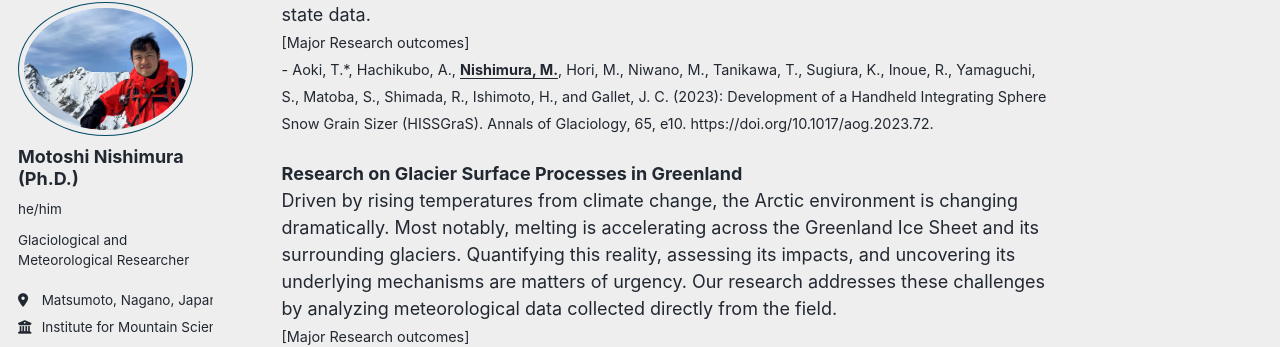
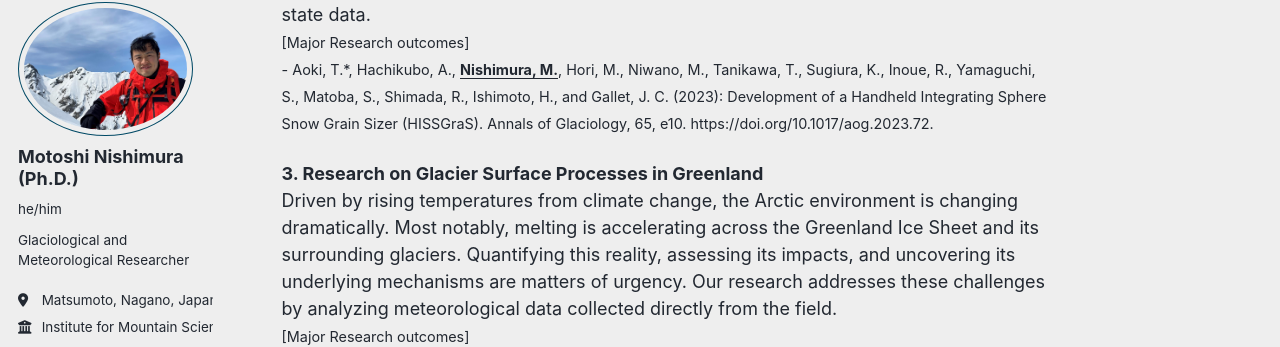
Before and after one commit to MotoshiNishimura/MotoshiNishimura.github.io, a Jekyll site: the page built from _pages/interest_en.md, in a window 1280 px wide and 900 px high, scrolled down 824 px. Shown: the part 97-444 px from the top of the window. Built offline with Jekyll 4.4.1, drawn with Linux system fonts in a browser that asks for light colours; some web fonts are replaced; a script bundle is joined from its source files by our own code; library files that are not in the unit come from our copies.

Commit message:
Update research section heading in interest_en.md

```diff
--- a/_pages/interest_en.md
+++ b/_pages/interest_en.md
@@ -31,7 +31,7 @@ From glaciological and hydrological viewpoints, our research focuses on the proc
 </p>
 
 <p>
-<b>Research on Glacier Surface Processes in Greenland</b><br>
+<b>3. Research on Glacier Surface Processes in Greenland</b><br>
 Driven by rising temperatures from climate change, the Arctic environment is changing dramatically. Most notably, melting is accelerating across the Greenland Ice Sheet and its surrounding glaciers. Quantifying this reality, assessing its impacts, and uncovering its underlying mechanisms are matters of urgency. Our research addresses these challenges by analyzing meteorological data collected directly from the field.<br>
 
 <span style="font-size: 0.8em;">
```
